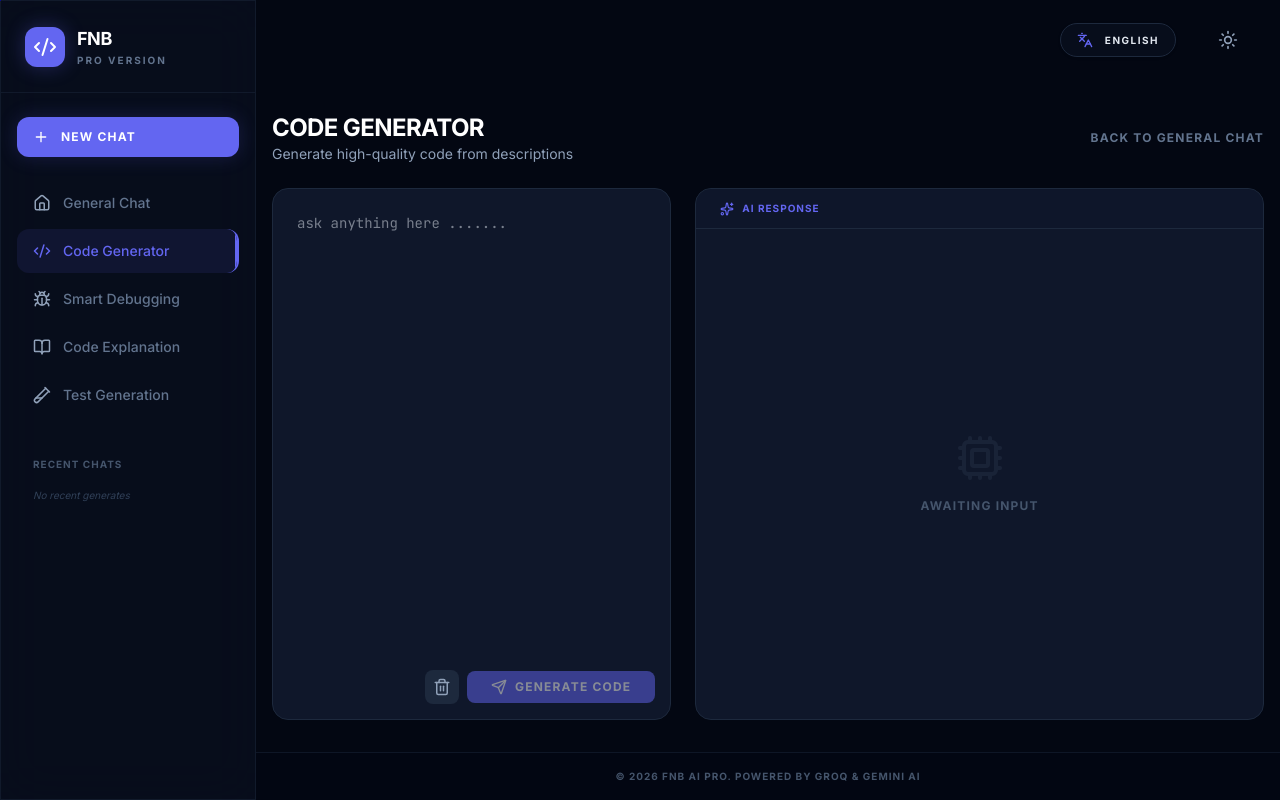
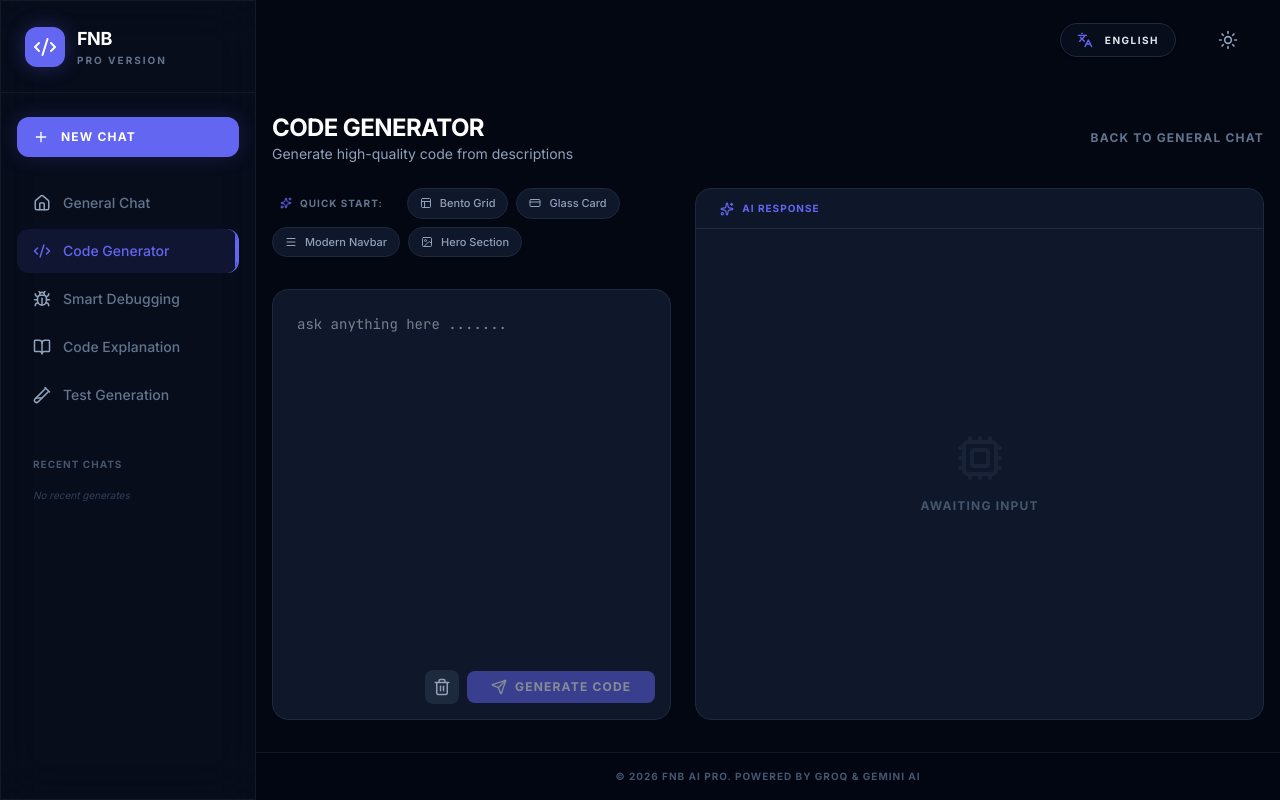
Before and after one commit to RIMBUNHIENG/project_ai_tool, a React (Vite) app: page / in a window 1280 px wide. Both pictures are taken after a click on the button "Code Generator". Built offline with nearby package versions, Linux system fonts and the light colour scheme; a web font is replaced by a local one.

Commit message:
update feature

```diff
--- a/index.html
+++ b/index.html
@@ -1,12 +1,15 @@
 <!doctype html>
 <html lang="en">
+
 <head>
   <meta charset="UTF-8" />
   <meta name="viewport" content="width=device-width, initial-scale=1.0" />
-    <title>My Google AI Studio App</title>
+  <title>FNB AI Assistant</title>
 </head>
+
 <body>
   <div id="root"></div>
   <script type="module" src="/src/main.tsx"></script>
 </body>
+
 </html>
--- a/src/App.tsx
+++ b/src/App.tsx
@@ -40,11 +40,12 @@ import LanguageToggle from './components/LanguageToggle';
 import FeatureCard from './components/FeatureCard';
 import FeatureGridCard from './components/FeatureGridCard';
 import CodeBlock from './components/CodeBlock';
-import InteractiveBackground from './components/InteractiveBackground';
+// import InteractiveBackground from './components/InteractiveBackground';
 import SplashScreen from './components/SplashScreen';
-import CurlyCursor from './components/CurlyCursor';
+// import CurlyCursor from './components/CurlyCursor';
 import CopyButton from './components/CopyButton';
 import TTSButton from './components/TTSButton';
+import TemplateChips from './components/TemplateChips';
 
 type Tab = 'home' | 'chat' | 'generate' | 'debug' | 'test' | 'explain';
 
@@ -65,7 +66,7 @@ export default function App() {
   const [viewMode, setViewMode] = useState<'code' | 'preview'>('code');
   const [previewDevice, setPreviewDevice] = useState<'mobile' | 'desktop'>('desktop');
   const [isSidebarOpen, setIsSidebarOpen] = useState(false);
-  const [showSplash, setShowSplash] = useState(true);
+  const [showSplash, setShowSplash] = useState(false);
   const [recentChats, setRecentChats] = useState<{ title: string, input: string, output: string, tab: Tab }[]>([]);
   const [chatHistory, setChatHistory] = useState<{ role: 'user' | 'model', parts: { text: string }[] }[]>([]);
   const [isContinuing, setIsContinuing] = useState(false);
@@ -93,8 +94,9 @@ export default function App() {
     scrollToBottom();
   }, [messages, isLoading]);
 
-  const handleAIAction = async () => {
-    if (!input.trim() || isLoading) return;
+  const handleAIAction = async (overrideInput?: string) => {
+    const finalInput = (overrideInput || input).trim();
+    if (!finalInput || isLoading) return;
 
     // If we are on home, switch to chat tab so the user sees the full interface
     if (activeTab === 'home') {
@@ -102,8 +104,8 @@ export default function App() {
     }
 
     setIsLoading(true);
-    const currentInput = input.trim();
-    setInput(''); // Clear input immediately for better UX
+    const currentInput = finalInput;
+    if (!overrideInput) setInput(''); // Clear input if it wasn't an override
 
     const userMsg: Message = {
       id: Date.now().toString(),
@@ -252,12 +254,13 @@ Guidelines:
 `;
       } else if (feature === 'test') {
         systemPrompt += `
-Task: Generate comprehensive unit tests for the provided code.
+Task: Generate comprehensive unit tests for the provided code AND provide practical exercises for the user to test their understanding.
 Guidelines:
 1. Use appropriate frameworks based on the language (e.g., Jest/Vitest for JS/TS, PyTest for Python).
 2. Include edge cases, error handling, and positive/negative scenarios.
-3. Ensure the tests are easy to read and follow standard testing patterns.
-4. Provide a brief explanation of the test coverage.
+3. Provide exercises based on the user's request. Format each exercise within a code block starting with a label like "// Exercise 1.".
+4. Provide the answer/solution for each exercise clearly. The solution MUST explicitly state which exercise it belongs to by referencing its number (e.g., "Solution for Exercise 1:").
+5. Ensure the tests are easy to read and follow standard testing patterns, and provide a brief explanation of the test coverage.
 `;
       } else if (feature === 'explain') {
         systemPrompt += `
@@ -356,6 +359,10 @@ Guidelines:
     } finally {
       setIsLoading(false);
     }
+  };
+
+  const handleTemplateSelect = (prompt: string) => {
+    setInput(prompt);
   };
 
   const handleKeyDown = (e: React.KeyboardEvent) => {
@@ -616,7 +623,7 @@ Guidelines:
 
   return (
     <div className={`h-screen flex overflow-hidden font-sans transition-colors duration-300 ${theme} ${theme === 'dark' ? 'bg-brand-bg text-slate-200' : 'bg-slate-50 text-slate-900'}`}>
-      <AnimatePresence mode="wait">
+      {/* <AnimatePresence mode="wait">
         {showSplash && (
           <SplashScreen
             key="splash"
@@ -624,10 +631,10 @@ Guidelines:
             onComplete={() => setShowSplash(false)}
           />
         )}
-      </AnimatePresence>
+      </AnimatePresence> */}
 
-      <InteractiveBackground theme={theme as 'light' | 'dark'} />
-      <CurlyCursor />
+      {/* <InteractiveBackground theme={theme as 'light' | 'dark'} /> */}
+      {/* <CurlyCursor /> */}
 
       {/* Mobile Overlay */}
       {isSidebarOpen && (
@@ -823,12 +830,12 @@ Guidelines:
                           }`}
                       />
                       <button
-                        onClick={handleAIAction}
+                        onClick={() => handleAIAction()}
                         disabled={isLoading || !input.trim()}
                         className="flex items-center gap-2 px-6 py-3 rounded-full bg-brand-accent text-white font-bold transition-all hover:bg-brand-accent-hover active:scale-95 disabled:opacity-50"
                       >
                         <div className="w-5 h-5 flex items-center justify-center">
-                          {isLoading ? <Loader2 size={18} className="animate-spin" /> : <Play size={18} className="fill-current" />}
+                          {isLoading ? <Loader2 size={18} className="animate-spin" /> : <Sparkles size={18} className="fill-current" />}
                         </div>
                         <span className="text-base font-medium">{t.start}</span>
                       </button>
@@ -1085,6 +1092,12 @@ Guidelines:
                   {/* Input Area */}
                   <div className="lg:col-span-5 flex flex-col gap-6">
                     <div className="flex-1 flex flex-col gap-4">
+                      {activeTab === 'generate' && (
+                        <TemplateChips
+                          onSelect={handleTemplateSelect}
+                          theme={theme}
+                        />
+                      )}
                       <div className="flex-1 relative min-h-[400px]">
                         <textarea
                           ref={inputRef}
@@ -1103,7 +1116,7 @@ Guidelines:
                             <Trash2 size={18} />
                           </button>
                           <button
-                            onClick={handleAIAction}
+                            onClick={() => handleAIAction()}
                             disabled={isLoading || !input.trim()}
                             className="flex items-center gap-2 px-6 py-2 rounded-lg bg-brand-accent text-white text-xs font-bold uppercase tracking-widest hover:bg-brand-accent-hover transition-all disabled:opacity-50"
                           >
--- /dev/null
+++ b/src/components/TemplateChips.tsx
@@ -0,0 +1,66 @@
+import React from 'react';
+import { Sparkles, Layout, CreditCard, Menu, Image } from 'lucide-react';
+
+interface Template {
+  id: string;
+  label: string;
+  prompt: string;
+  icon: React.ElementType;
+}
+
+export const QUICK_TEMPLATES: Template[] = [
+  {
+    id: 'bento',
+    label: 'Bento Grid',
+    prompt: 'Create a modern Bento Grid dashboard layout with glassmorphism effects, subtle shadows, and responsive design. Include sections for stats, a small chart, and recent activity.',
+    icon: Layout
+  },
+  {
+    id: 'card',
+    label: 'Glass Card',
+    prompt: 'Create a premium Glassmorphism credit card or profile card with beautiful gradients, frosted glass effect, and elegant typography. Add a subtle hover animation.',
+    icon: CreditCard
+  },
+  {
+    id: 'navbar',
+    label: 'Modern Navbar',
+    prompt: 'Create a sleek, sticky navigation bar with a glass effect, centered links, and animated hover underlines. Include a "Get Started" button with a gradient glow.',
+    icon: Menu
+  },
+  {
+    id: 'hero',
+    label: 'Hero Section',
+    prompt: 'Create a stunning hero section for a creative agency. Include a large heading with a text gradient, a subheadline, primary/secondary buttons, and an abstract floating 3D-like shape using CSS.',
+    icon: Image
+  }
+];
+
+interface TemplateChipsProps {
+  onSelect: (prompt: string) => void;
+  theme: 'dark' | 'light';
+}
+
+export default function TemplateChips({ onSelect, theme }: TemplateChipsProps) {
+  return (
+    <div className="flex flex-wrap gap-2 mb-4 animate-in fade-in slide-in-from-bottom-2 duration-500">
+      <div className="flex items-center gap-2 mr-2 px-2 py-1">
+        <Sparkles size={12} className="text-brand-accent" />
+        <span className={`text-[10px] font-bold uppercase tracking-widest ${theme === 'dark' ? 'text-slate-500' : 'text-slate-400'}`}>Quick Start:</span>
+      </div>
+      {QUICK_TEMPLATES.map((template) => (
+        <button
+          key={template.id}
+          onClick={() => onSelect(template.prompt)}
+          className={`group flex items-center gap-2 px-3 py-1.5 rounded-full border text-[11px] font-medium transition-all active:scale-95 ${
+            theme === 'dark'
+              ? 'bg-slate-900 border-slate-800 text-slate-400 hover:border-brand-accent hover:text-brand-accent'
+              : 'bg-white border-slate-200 text-slate-500 hover:border-brand-accent hover:text-brand-accent shadow-sm'
+          }`}
+        >
+          <template.icon size={12} className="group-hover:scale-110 transition-transform" />
+          {template.label}
+        </button>
+      ))}
+    </div>
+  );
+}
```
Lines whose indentation alone changed are shown as unchanged.
